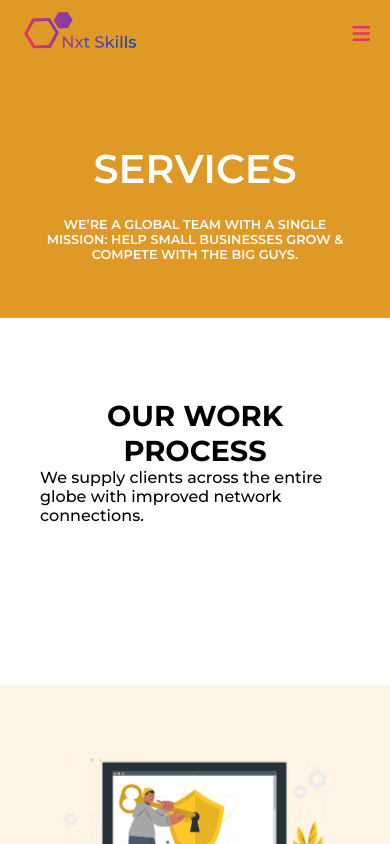
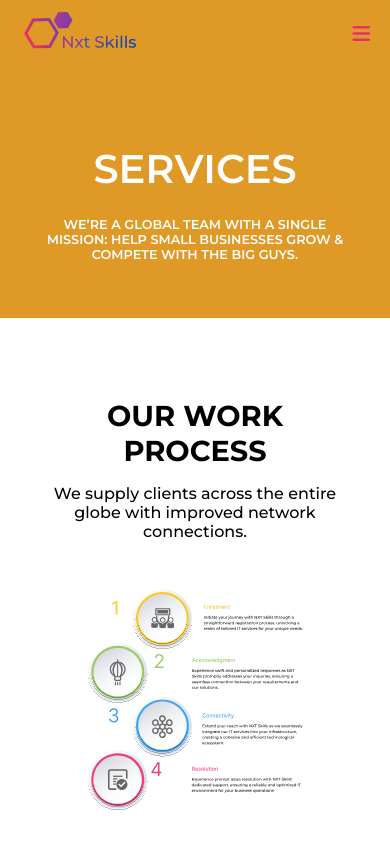
Before and after one commit to Mallikarjun-Mathapati/NXTSkills, a React (Create React App) app: page /Services in a window 390 px wide. Shown: the top 844 px of the page. Built offline with nearby package versions, Linux system fonts and the light colour scheme.

Commit message:
service-process-added

```diff
--- a/src/Components/NavBar.css
+++ b/src/Components/NavBar.css
@@ -29,9 +29,6 @@
 }
 .nav-social-icon a:hover {
   color: #ea2e6e;
-}
-.nav-social-icon-hide {
-  /* display: none; */
 }
 .top-nav-flex-2 {
   display: flex;
@@ -258,8 +255,7 @@
   align-items: baseline;
   margin-bottom: 3rem;
 }
-.footer-main-grid-1 {
-}
+
 .footer-main-grid-1 p {
   color: #3d3d3d;
   font-size: 0.9375rem;
--- a/src/Components/Testimonials/Testimonials.css
+++ b/src/Components/Testimonials/Testimonials.css
@@ -109,8 +109,6 @@
   transition: all 0.3s ease-in-out;
   cursor: pointer;
 }
-.testimonial-navigation-buttons button:hover {
-}
 @media (max-width: 930px) {
   .testimonial-main-grid {
     grid-template-columns: 1fr;
@@ -148,8 +146,6 @@
     grid-template-columns: 1fr;
     gap: 3rem;
   }
-  .testimonial-comment-name-2 {
-  }
   .testimonial-comment {
     font-size: 0.9rem;
     line-height: 1.8rem;
--- a/src/ServicePage/Service.css
+++ b/src/ServicePage/Service.css
@@ -3,12 +3,20 @@
   margin: 5rem 0;
 }
 .service-process-heading h2 {
+  padding-bottom: 1rem;
 }
 .service-process-heading p {
   width: 20rem;
   color: #000;
   font-size: 1rem;
   font-weight: 500;
+}
+.service-work-process {
+  margin-top: 3rem;
+}
+.service-work-process img {
+  width: 70%;
+  /* transform: rotate(-90deg); */
 }
 
 .service-process-main {
@@ -99,6 +107,13 @@
     text-align: center;
   }
   .service-process-grid-detail h3 {
+    text-align: center;
+  }
+  .service-process-heading p {
+    width: 100%;
+    text-align: center;
+  }
+  .service-process-heading h2 {
     text-align: center;
   }
 }
--- a/src/ServicePage/ServiceMain.js
+++ b/src/ServicePage/ServiceMain.js
@@ -1,6 +1,7 @@
-import React, { useState } from "react";
+import React from "react";
 import { Link } from "react-router-dom";
 import ServiceData from "./ServicesData";
+import serviceProcess from "../Images/HomeSection/Progress/process.svg";
 import "./Service.css";
 
 const ServiceMain = () => {
@@ -15,6 +16,9 @@ const ServiceMain = () => {
                 We supply clients across the entire globe with improved network
                 connections.
               </p>
+            </div>
+            <div className="service-work-process flex">
+              <img src={serviceProcess} alt="" />
             </div>
           </div>
           <div className="service-process-main">
```
